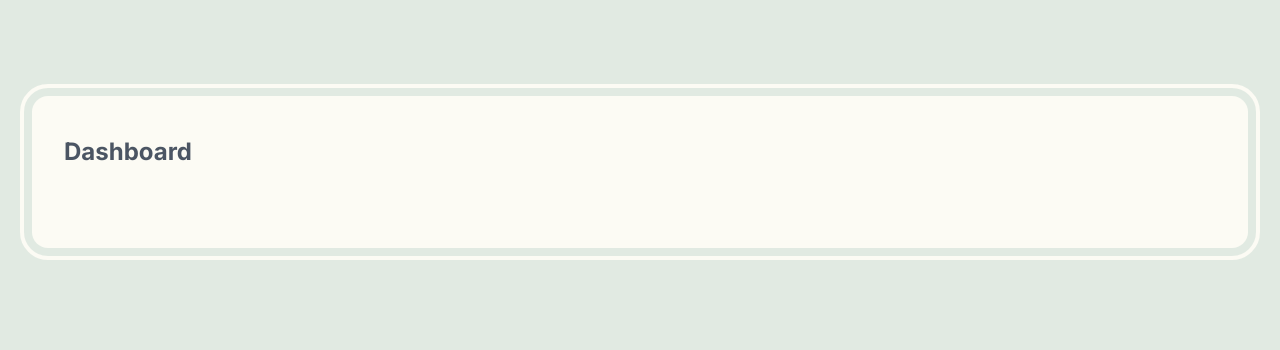
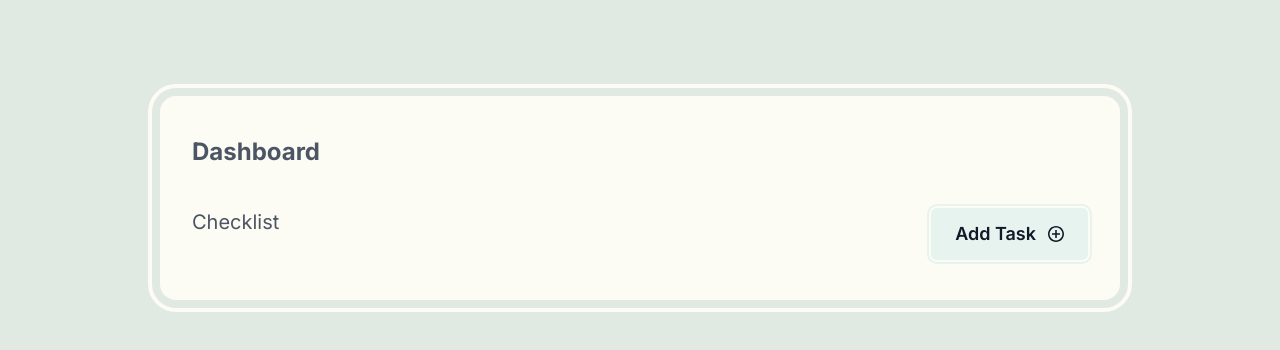
Before and after one commit to StefGeraets/TodoSvelte, a SvelteKit app: page / in a window 1280 px wide. Shown: the top 350 px of the page. Built offline with nearby package versions, Linux system fonts and the light colour scheme.

Commit message:
Add AddTodoSection

```diff
--- /dev/null
+++ b/src/lib/components/todos/todo/AddTodoSection.svelte
@@ -0,0 +1,34 @@
+<script lang="ts">
+	import { addTodo } from '$lib/store/TodoStore';
+</script>
+
+<section class="flex justify-between">
+	<h3 class="fond-bold text-xl text-gray-three">Checklist</h3>
+	<button
+		class="group flex items-center rounded-md border-cream-four bg-green-one px-6 py-3 text-lg font-semibold text-gray-five outline outline-2 outline-offset-2 outline-green-one hover:text-green-five focus-visible:text-green-five focus-visible:outline-green-five"
+		type="button"
+		on:click={addTodo}
+	>
+		Add Task
+		<svg
+			class="ml-3 h-4 w-4 text-gray-five group-hover:text-green-five group-focus-visible:text-green-five"
+			width="32"
+			height="32"
+			viewBox="0 0 32 32"
+			fill="none"
+			xmlns="http://www.w3.org/2000/svg"
+		>
+			<g clip-path="url(#clip0_35_391)">
+				<path
+					d="M14.4 14.4V8H17.6V14.4H24V17.6H17.6V24H14.4V17.6H8V14.4H14.4ZM16 32C7.1632 32 0 24.8368 0 16C0 7.1632 7.1632 0 16 0C24.8368 0 32 7.1632 32 16C32 24.8368 24.8368 32 16 32ZM16 28.8C19.3948 28.8 22.6505 27.4514 25.051 25.051C27.4514 22.6505 28.8 19.3948 28.8 16C28.8 12.6052 27.4514 9.3495 25.051 6.94903C22.6505 4.54857 19.3948 3.2 16 3.2C12.6052 3.2 9.3495 4.54857 6.94903 6.94903C4.54857 9.3495 3.2 12.6052 3.2 16C3.2 19.3948 4.54857 22.6505 6.94903 25.051C9.3495 27.4514 12.6052 28.8 16 28.8V28.8Z"
+					fill="currentColor"
+				/>
+			</g>
+			<defs>
+				<clipPath id="clip0_35_391">
+					<rect width="32" height="32" fill="white" />
+				</clipPath>
+			</defs>
+		</svg>
+	</button>
+</section>
--- a/src/routes/+page.svelte
+++ b/src/routes/+page.svelte
@@ -1,8 +1,14 @@
+<script lang="ts">
+	import AddTodoSection from '$lib/components/todos/todo/AddTodoSection.svelte';
+</script>
+
 <div class="min-h-screen bg-olive-one p-0 selection:bg-green-two md:py-24 md:px-8">
 	<main
-		class="md-max-w-[60rem] mx-auto min-h-screen max-w-none rounded-none bg-cream-four px-5 py-10 outline-none md:min-h-max md:rounded-2xl md:px-8 md:outline md:outline-4 md:outline-offset-8 md:outline-cream-four"
+		class="mx-auto min-h-screen max-w-none rounded-none bg-cream-four px-5 py-10 outline-none md:min-h-max md:max-w-[60rem] md:rounded-2xl md:px-8 md:outline md:outline-4 md:outline-offset-8 md:outline-cream-four"
 	>
 		<h1 class="text-2xl font-bold text-gray-three">Dashboard</h1>
-		<div class="mt-10" />
+		<div class="mt-10">
+			<AddTodoSection />
+		</div>
 	</main>
 </div>
```
